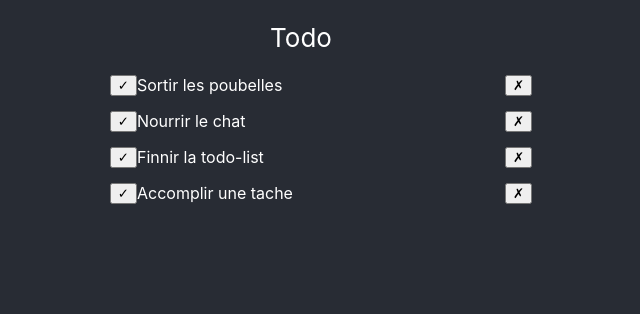
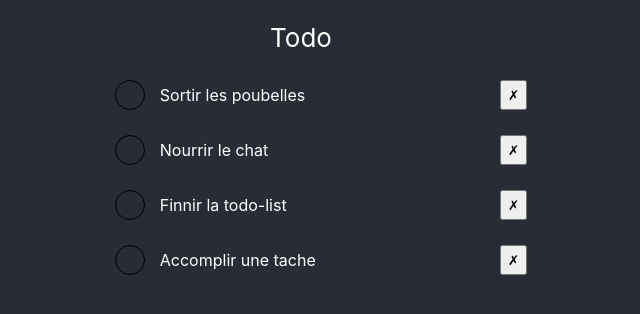
Before and after one commit to MathieuBouvet/reac-todo, a React (Create React App) app: page / in a window 1280 px wide. Shown: the top 314 px of the page, without its empty margins (339-979 px from the left). Built offline with nearby package versions, Linux system fonts and the light colour scheme.

Commit message:
Add a nice effect on hover and on a "done" todo

```diff
--- a/src/components/Todo/Todo.css
+++ b/src/components/Todo/Todo.css
@@ -3,6 +3,8 @@
 	display: flex;
 	flex-flow: row nowrap;
 	margin-bottom: 15px;
+	padding: 5px;
+	cursor: default;
 }
 
 .todo.done > .todo-text {
@@ -12,3 +14,27 @@
 .todo > .delete-todo-btn {
 	margin-left: auto;
 }
+
+.done-todo-btn {
+	border-radius: 100%;
+	background-color: transparent;
+	border: 1px solid black;
+	width: 30px;
+	height: 30px;
+	transition: box-shadow 0.5s ease, background-color 0.25s ease;
+}
+.todo.done > .done-todo-btn {
+	background-color: rgba(9, 211, 172, 1);
+}
+.todo:not(.done) {
+	cursor: pointer;
+}
+.todo:not(.done):hover > .done-todo-btn {
+	box-shadow: 0 0 2px 3px rgba(9, 211, 172, 1);
+	cursor: pointer;
+}
+.todo-text {
+	padding-left: 15px;
+	display: flex;
+	align-items: center;
+}
--- a/src/components/Todo/Todo.js
+++ b/src/components/Todo/Todo.js
@@ -4,10 +4,8 @@ import PropTypes from "prop-types";
 import "./Todo.css";
 
 const Todo = ({ id, text, done, clickDone }) => (
-	<li className={`todo ${done ? "done" : ""}`}>
-		<button className="done-todo-btn" onClick={() => clickDone(id)}>
-			✓
-		</button>
+	<li className={`todo ${done ? "done" : ""}`} onClick={() => clickDone(id)}>
+		<button className="done-todo-btn">{`${done ? "✓" : " "}`}</button>
 		<span className="todo-text">{text}</span>
 		<button className="delete-todo-btn">✗</button>
 	</li>
```
